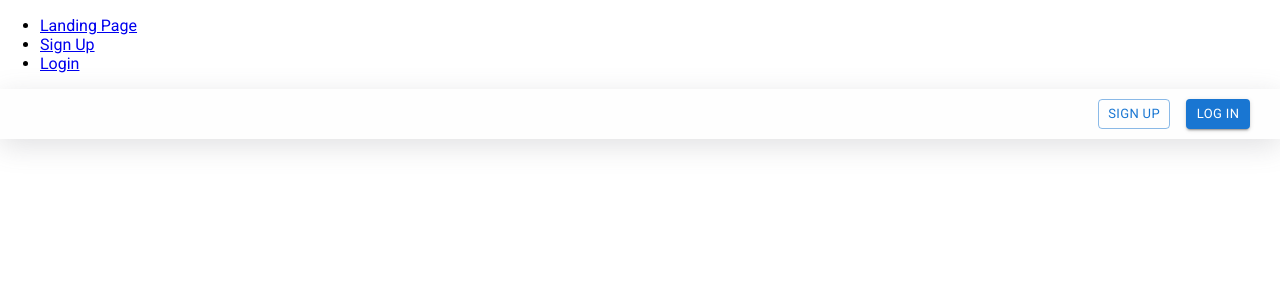
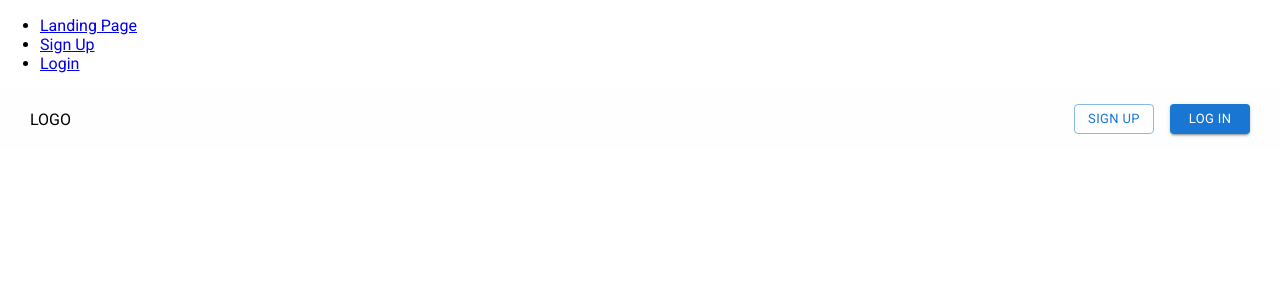
Before and after one commit to olliecroysdill/tempest_client, a React (Create React App) app: page / in a window 1280 px wide. Shown: the top 300 px of the page. Built offline with nearby package versions, Linux system fonts and the light colour scheme.

Commit message:
updates navbar styles

```diff
--- a/src/layout/Layout.module.css
+++ b/src/layout/Layout.module.css
@@ -4,3 +4,9 @@
     left: 50%;
     transform: translateX(-50%);
 }
+
+@media only screen and (max-width: 1280px) {
+    .app-container {
+        width: 100%;
+    }
+}
--- a/src/pages/LandingPage/Navigation/LandingPageNavigation.jsx
+++ b/src/pages/LandingPage/Navigation/LandingPageNavigation.jsx
@@ -6,14 +6,15 @@ import classes from "./LandingPageNavigation.module.css";
 function LandingPageNavigation(props) {
     return (
         <nav className={classes["landing-page-nav-container"]}>
+            <div classname={classes["logo-placeholder"]}>LOGO</div>
             <Stack spacing={2} direction="row">
                 <Link to="/sign-up" style={{ textDecoration: "none" }}>
-                    <Button variant="outlined" size="small">
+                    <Button variant="outlined" size="small" sx={{ width: 80 }}>
                         Sign Up
                     </Button>
                 </Link>
                 <Link to="/login" style={{ textDecoration: "none" }}>
-                    <Button variant="contained" size="small">
+                    <Button variant="contained" size="small" sx={{ width: 80 }}>
                         Log in
                     </Button>
                 </Link>
--- a/src/pages/LandingPage/Navigation/LandingPageNavigation.module.css
+++ b/src/pages/LandingPage/Navigation/LandingPageNavigation.module.css
@@ -1,11 +1,10 @@
 .landing-page-nav-container {
     background: #fefefe;
-    height: 50px;
+    height: 60px;
     width: auto;
     display: flex;
     flex-direction: row;
     align-items: center;
-    justify-content: flex-end;
-    box-shadow: rgba(100, 100, 111, 0.2) 0px 7px 29px 0px;
+    justify-content: space-between;
     padding: 0px 30px 0px 30px;
 }
```
